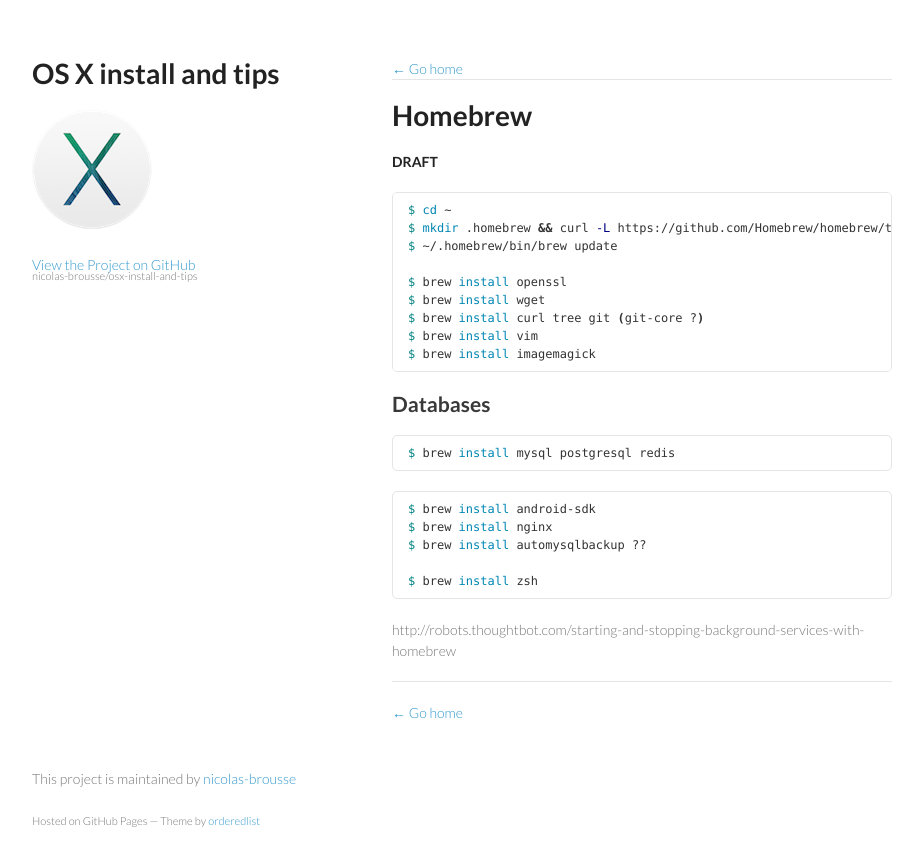
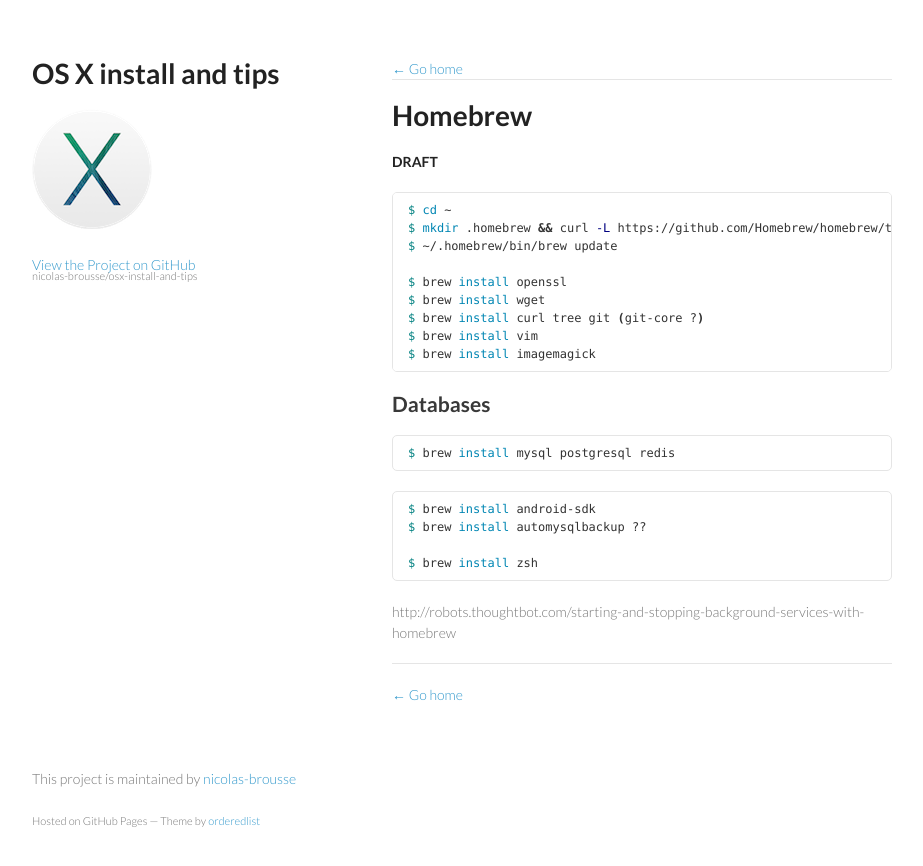
Before and after one commit to nicolas-brousse/osx-install-and-tips, a Jekyll site: the page built from pages/installation/homebrew.md, in a window 1280 px wide. Shown: the top 866 px of the page, without its empty margins (178-1101 px from the left). Built offline with Jekyll 4.4.1, drawn with Linux system fonts in a browser that asks for light colours; Markdown is read by kramdown in place of the engine named in the settings.

Commit message:
Update homebrew.md

````diff
--- a/pages/installation/homebrew.md
+++ b/pages/installation/homebrew.md
@@ -25,7 +25,6 @@
 
 ```bash
 $ brew install android-sdk
-$ brew install nginx
 $ brew install automysqlbackup ??
 
 $ brew install zsh
````
